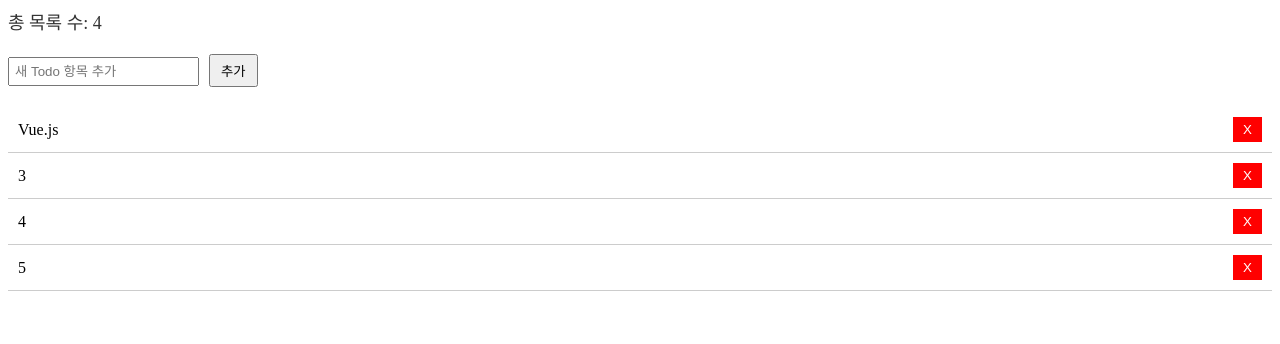
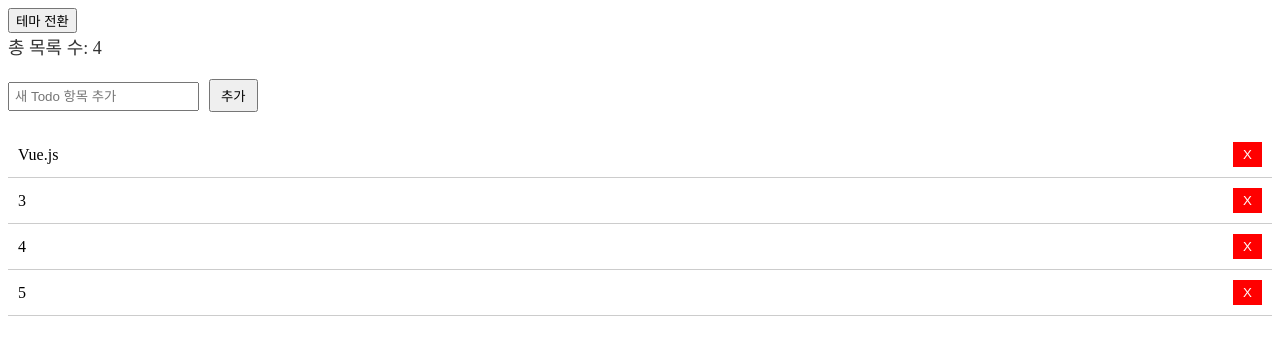
Before and after one commit to teawon/Vue-2-Practice, a Vue app in the folder my-todo-app/: page /todo in a window 1280 px wide. Shown: the top 344 px of the page. Built offline with nearby package versions, Linux system fonts and the light colour scheme.

Commit message:
feat: 테마 상태관리 스토어 추가

```diff
--- a/my-todo-app/src/main.ts
+++ b/my-todo-app/src/main.ts
@@ -1,10 +1,12 @@
 import Vue from "vue";
 import App from "./App.vue";
 import router from "./router";
+import store from "./store";
 
 Vue.config.productionTip = false;
 
 new Vue({
+  store,
   router,
   render: (h) => h(App),
 }).$mount("#app");
--- a/my-todo-app/src/pages/TodoPage.vue
+++ b/my-todo-app/src/pages/TodoPage.vue
@@ -1,5 +1,7 @@
 <template>
-  <div>
+  <div :class="`theme-${currentTheme}`">
+    <button @click="toggleTheme">테마 전환</button>
+
     <div class="total-count">총 목록 수: {{ todos.length }}</div>
 
     <div class="add-todo">
@@ -25,6 +27,8 @@
 <script lang="ts">
 import Vue from "vue";
 import TodoItem from "./components/TodoItem.vue";
+import { mapGetters, mapMutations } from "vuex";
+
 interface Todo {
   id: number;
   text: string;
@@ -47,7 +51,11 @@ export default Vue.extend({
       newTodoText: "",
     };
   },
+  computed: {
+    ...mapGetters(["currentTheme"]), // 스토어의 currentTheme 게터 매핑
+  },
   methods: {
+    ...mapMutations(["toggleTheme"]),
     addTodo(): void {
       if (!this.checkValidText(this.newTodoText)) return;
       const newTodo = {
--- /dev/null
+++ b/my-todo-app/src/store.ts
@@ -0,0 +1,30 @@
+// store.js
+import Vue from "vue";
+import Vuex from "vuex";
+
+Vue.use(Vuex);
+
+interface ThemeState {
+  theme: "light" | "dark";
+}
+
+export default new Vuex.Store<ThemeState>({
+  state: {
+    theme: "light",
+  },
+  mutations: {
+    toggleTheme(state) {
+      state.theme = state.theme === "light" ? "dark" : "light";
+      localStorage.setItem("theme", state.theme);
+    },
+  },
+  actions: {
+    initTheme({ commit }) {
+      const savedTheme = localStorage.getItem("theme") || "light";
+      commit("toggleTheme", savedTheme);
+    },
+  },
+  getters: {
+    currentTheme: (state) => state.theme,
+  },
+});
```
Also changed, not shown: 1 other file (tests, documents, lock files or other folders).
